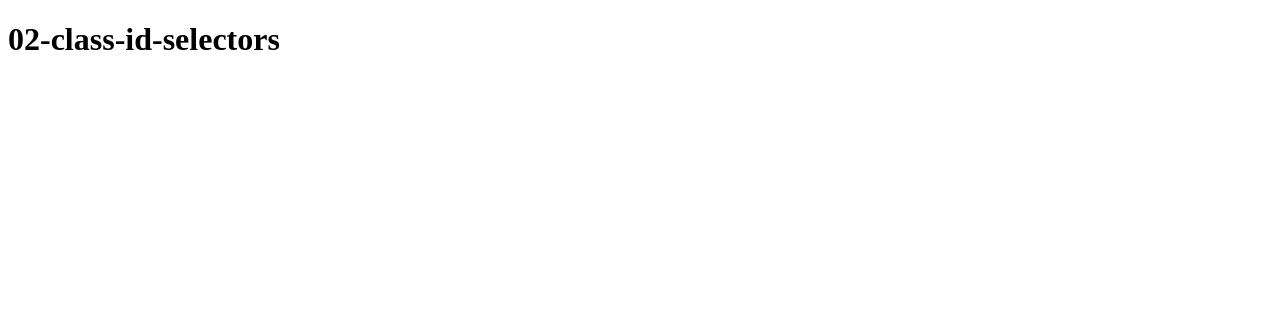
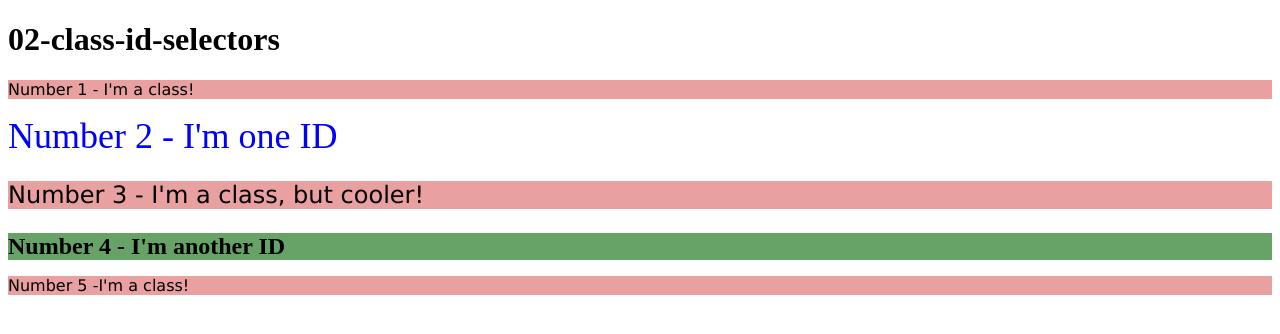
Before and after one commit to aquelepablo/odin-css-exercises, a plain HTML site: page foundations/02-class-id-selectors/02-class-id-selectors.html in a window 1280 px wide. Drawn offline with Linux system fonts and the light colour scheme.

Commit message:
Add style to elements using classes and IDs

```diff
--- a/foundations/02-class-id-selectors/02-class-id-selectors.html
+++ b/foundations/02-class-id-selectors/02-class-id-selectors.html
@@ -1,10 +1,20 @@
 <!DOCTYPE html>
 <html lang="en">
+
 <head>
     <meta charset="utf-8">
     <title>02-class-id-selectors</title>
+    <link rel="stylesheet" href="../css/02-class-id-selectors.css">
 </head>
+
 <body>
     <h1>02-class-id-selectors</h1>
+
+    <p class="imOddAndPink">Number 1 - I'm a class!</p>
+    <div id="imSecond">Number 2 - I'm one ID</div>
+    <p class="imOddAndPink font-size-24">Number 3 - I'm a class, but cooler!</p>
+    <div id="imFourth" class="font-size-24">Number 4 - I'm another ID</div>
+    <p class="imOddAndPink">Number 5 -I'm a class!</p>
 </body>
+
 </html>
--- a/foundations/css/02-class-id-selectors.css
+++ b/foundations/css/02-class-id-selectors.css
@@ -0,0 +1,18 @@
+.imOddAndPink{
+    background-color: rgb(233, 160, 160);
+    font-family: Verdana, "DejaVu Sans", sans-serif;
+}
+
+#imSecond{
+    color: blue;
+    font-size: 36px;
+}
+
+.font-size-24{
+    font-size: 24px;
+}
+
+#imFourth{
+    background-color: rgb(103, 163, 103);
+    font-weight: bold;
+}
```
Lines whose indentation alone changed are shown as unchanged.
